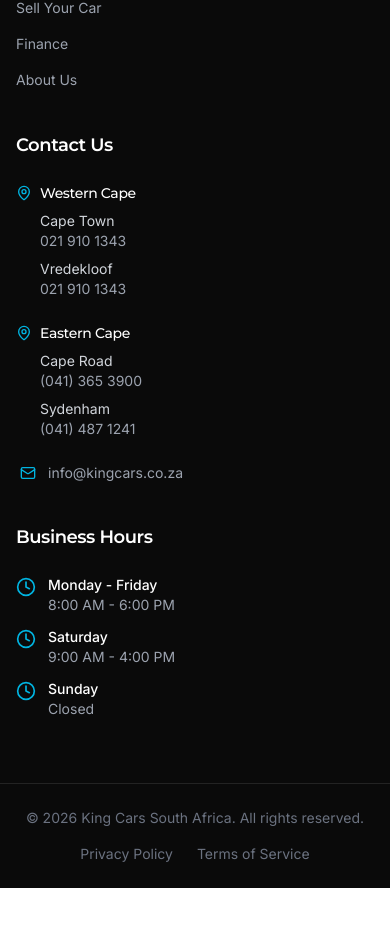
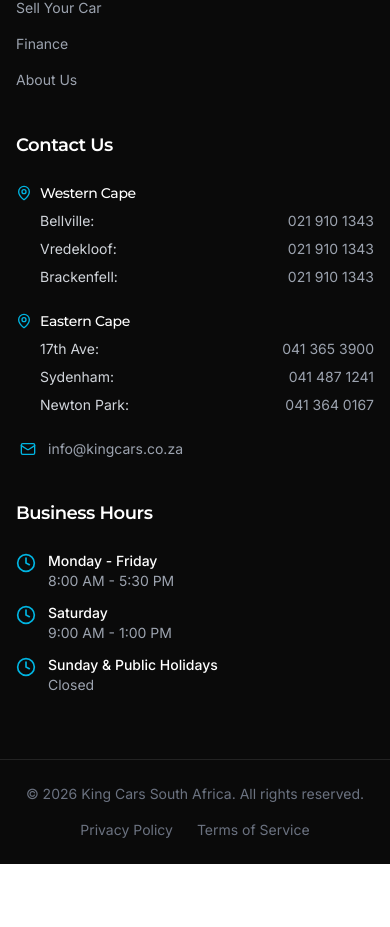
Before and after one commit to pottie2288/king-cars-website, a React (Vite) app: page / in a window 390 px wide. Shown: the part 7739-8666 px from the top of the page. Built offline with nearby package versions, Linux system fonts and the light colour scheme.

Commit message:
Update footer with all 6 branches, phone numbers, and correct business hours

```diff
--- a/src/components/Footer.tsx
+++ b/src/components/Footer.tsx
@@ -71,41 +71,50 @@
           </div>
 
           {/* Contact Info */}
+          <div className="lg:col-span-2 grid grid-cols-1 sm:grid-cols-2 gap-10">
             <div>
               <h4 className="font-display font-semibold text-lg mb-6">Contact Us</h4>
               <div className="space-y-6">
-              {/* Cape Town Region */}
+                {/* Western Cape Region */}
                 <div>
                   <h5 className="text-white font-medium text-sm mb-2 flex items-center gap-2">
                     <MapPin className="w-4 h-4 text-king-cyan" />
                     Western Cape
                   </h5>
                   <ul className="space-y-2 text-sm text-gray-400 pl-6">
-                  <li>
-                    <span className="block text-gray-300">Cape Town</span>
+                    <li className="flex justify-between md:justify-start gap-4">
+                      <span className="text-gray-300 w-24">Bellville:</span>
                       <a href="tel:0219101343" className="hover:text-king-cyan transition-colors">021 910 1343</a>
                     </li>
-                  <li>
-                    <span className="block text-gray-300">Vredekloof</span>
+                    <li className="flex justify-between md:justify-start gap-4">
+                      <span className="text-gray-300 w-24">Vredekloof:</span>
+                      <a href="tel:0219101343" className="hover:text-king-cyan transition-colors">021 910 1343</a>
+                    </li>
+                    <li className="flex justify-between md:justify-start gap-4">
+                      <span className="text-gray-300 w-24">Brackenfell:</span>
                       <a href="tel:0219101343" className="hover:text-king-cyan transition-colors">021 910 1343</a>
                     </li>
                   </ul>
                 </div>
 
-              {/* Port Elizabeth Region */}
+                {/* Eastern Cape Region */}
                 <div>
                   <h5 className="text-white font-medium text-sm mb-2 flex items-center gap-2">
                     <MapPin className="w-4 h-4 text-king-cyan" />
                     Eastern Cape
                   </h5>
                   <ul className="space-y-2 text-sm text-gray-400 pl-6">
-                  <li>
-                    <span className="block text-gray-300">Cape Road</span>
-                    <a href="tel:0413653900" className="hover:text-king-cyan transition-colors">(041) 365 3900</a>
+                    <li className="flex justify-between md:justify-start gap-4">
+                      <span className="text-gray-300 w-24">17th Ave:</span>
+                      <a href="tel:0413653900" className="hover:text-king-cyan transition-colors">041 365 3900</a>
                     </li>
-                  <li>
-                    <span className="block text-gray-300">Sydenham</span>
-                    <a href="tel:0414871241" className="hover:text-king-cyan transition-colors">(041) 487 1241</a>
+                    <li className="flex justify-between md:justify-start gap-4">
+                      <span className="text-gray-300 w-24">Sydenham:</span>
+                      <a href="tel:0414871241" className="hover:text-king-cyan transition-colors">041 487 1241</a>
+                    </li>
+                    <li className="flex justify-between md:justify-start gap-4">
+                      <span className="text-gray-300 w-24">Newton Park:</span>
+                      <a href="tel:0413640167" className="hover:text-king-cyan transition-colors">041 364 0167</a>
                     </li>
                   </ul>
                 </div>
@@ -127,24 +136,25 @@
                   <Clock className="w-5 h-5 text-king-cyan flex-shrink-0 mt-0.5" />
                   <div className="text-sm">
                     <p className="text-white font-medium">Monday - Friday</p>
-                  <p className="text-gray-400">8:00 AM - 6:00 PM</p>
+                    <p className="text-gray-400">8:00 AM - 5:30 PM</p>
                   </div>
                 </li>
                 <li className="flex items-start gap-3">
                   <Clock className="w-5 h-5 text-king-cyan flex-shrink-0 mt-0.5" />
                   <div className="text-sm">
                     <p className="text-white font-medium">Saturday</p>
-                  <p className="text-gray-400">9:00 AM - 4:00 PM</p>
+                    <p className="text-gray-400">9:00 AM - 1:00 PM</p>
                   </div>
                 </li>
                 <li className="flex items-start gap-3">
                   <Clock className="w-5 h-5 text-king-cyan flex-shrink-0 mt-0.5" />
                   <div className="text-sm">
-                  <p className="text-white font-medium">Sunday</p>
+                    <p className="text-white font-medium">Sunday & Public Holidays</p>
                     <p className="text-gray-400">Closed</p>
                   </div>
                 </li>
               </ul>
+            </div>
           </div>
         </div>
       </div>
```
Lines whose indentation alone changed are shown as unchanged.
